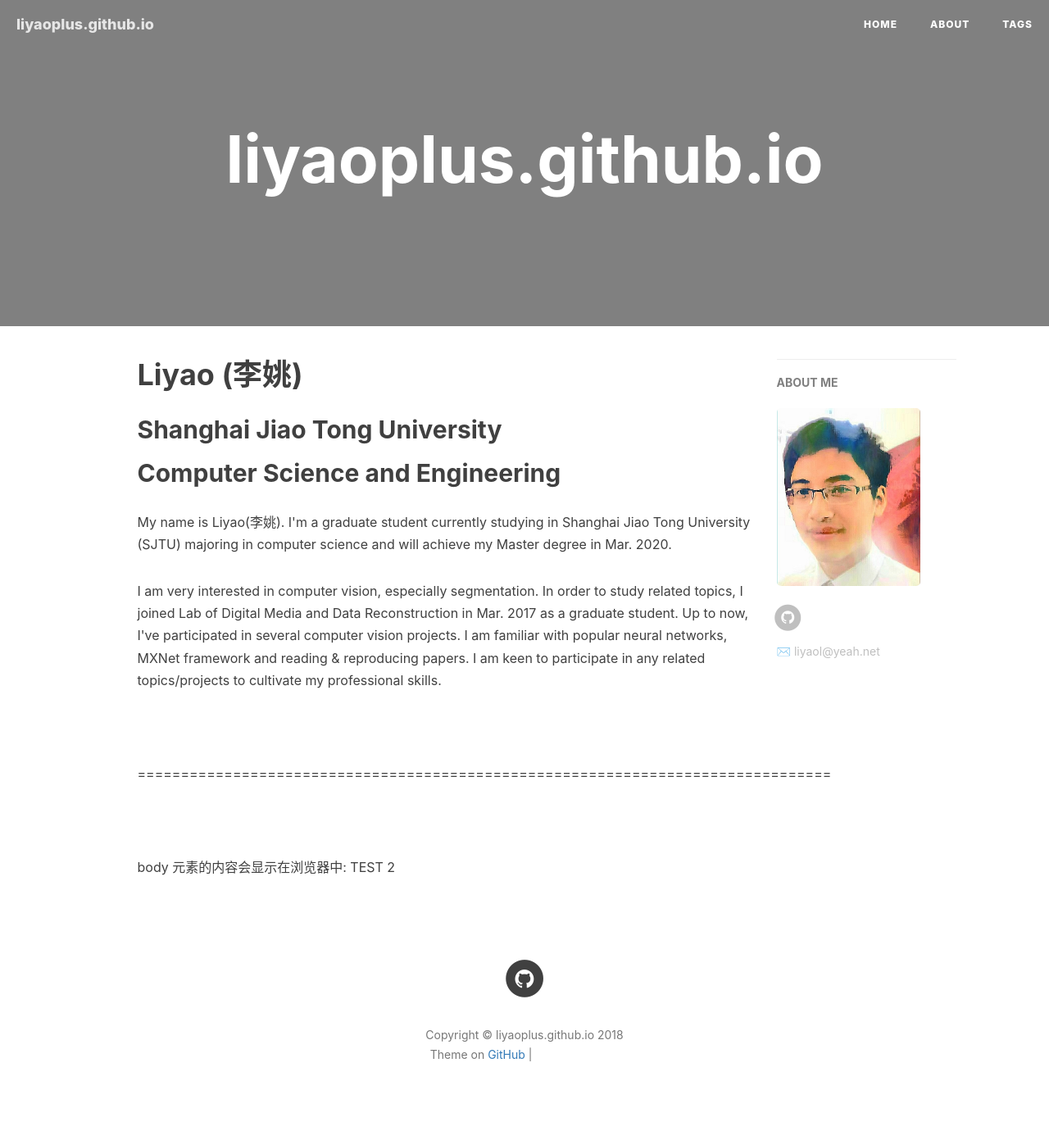
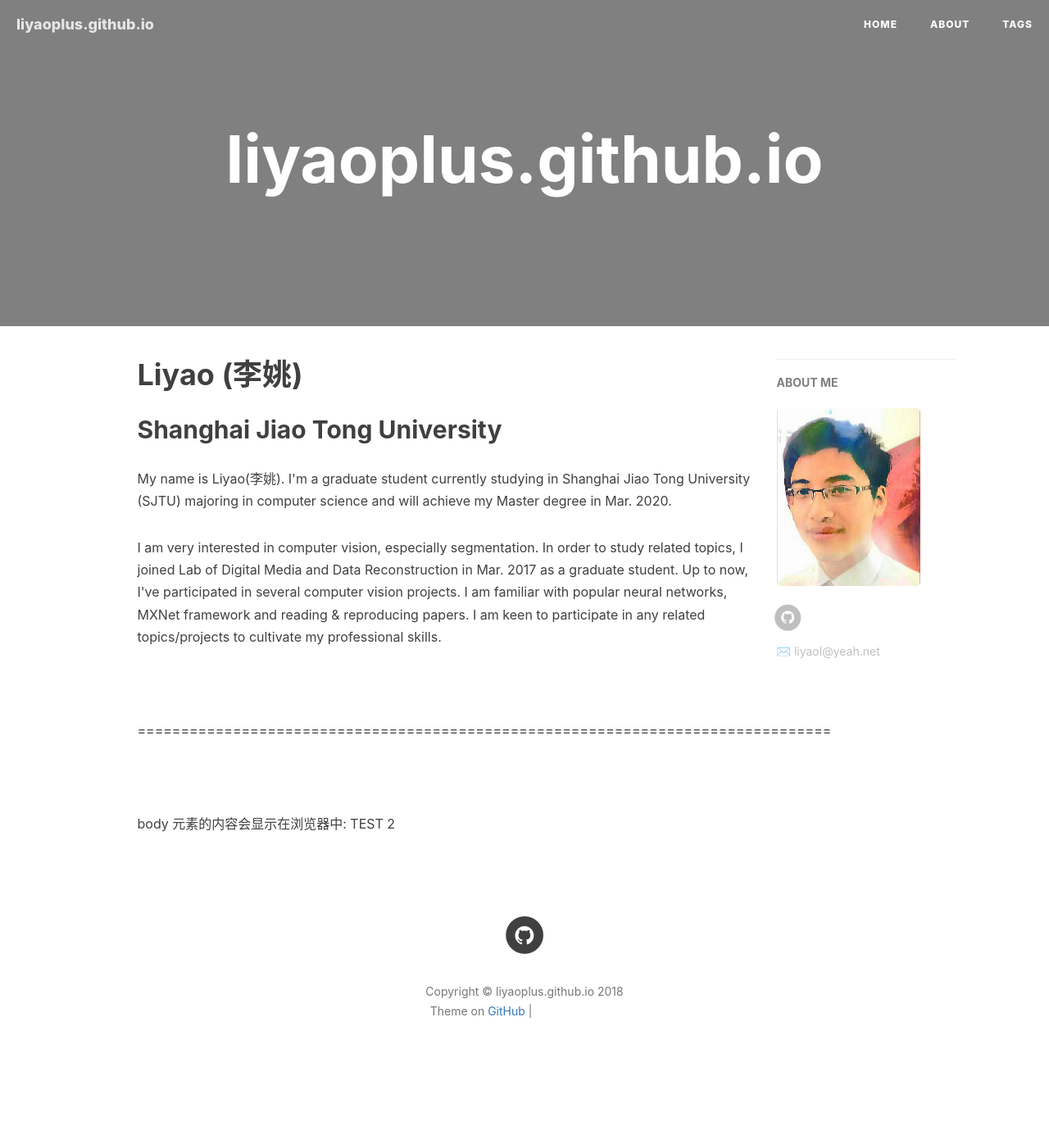
Before and after one commit to liyaoplus/liyaoplus.github.io, a Jekyll site: the page built from index.html, in a window 1280 px wide. Shown: the whole page at 82% size. Built offline with Jekyll 4.4.1, drawn with Linux system fonts in a browser that asks for light colours; nearby versions of some CDN libraries; the list of posts is cut into pages by our own code; comment, search, counter and statistics services are not loaded; after the commit the page ends 1338 px from its top, so only the background shows below that; grey boxes are pictures that could not be loaded.

Commit message:
Update index.html

```diff
--- a/index.html
+++ b/index.html
@@ -9,7 +9,7 @@ layout: page
         <h1>Liyao (李姚)</h1>
         <div class="clearfix"></div>
         <h2>Shanghai Jiao Tong University</h2>
-        <h2>Computer Science and Engineering</h2>
+        <!--<h2>Computer Science and Engineering</h2>-->
     </div>
 </header>
 <!--header end-->
```
